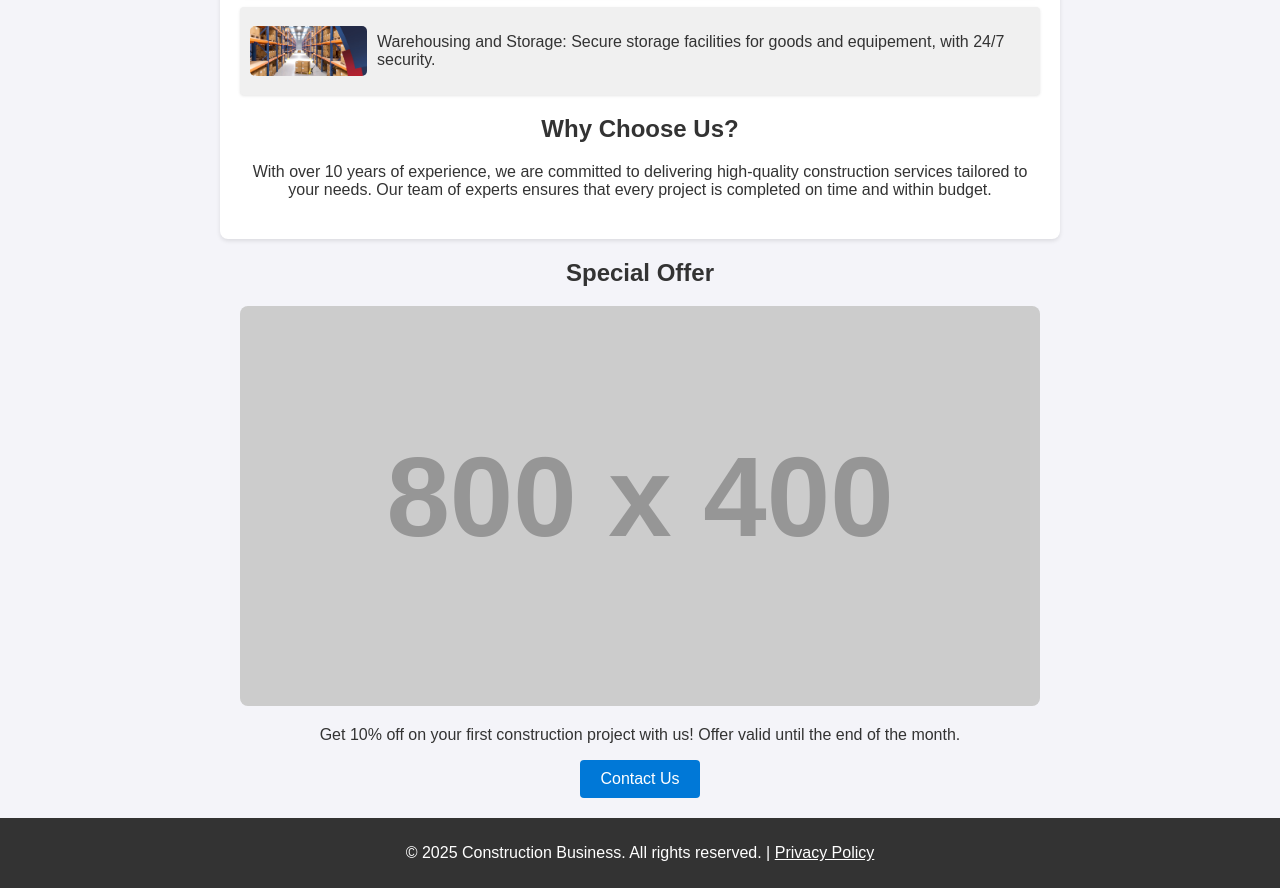
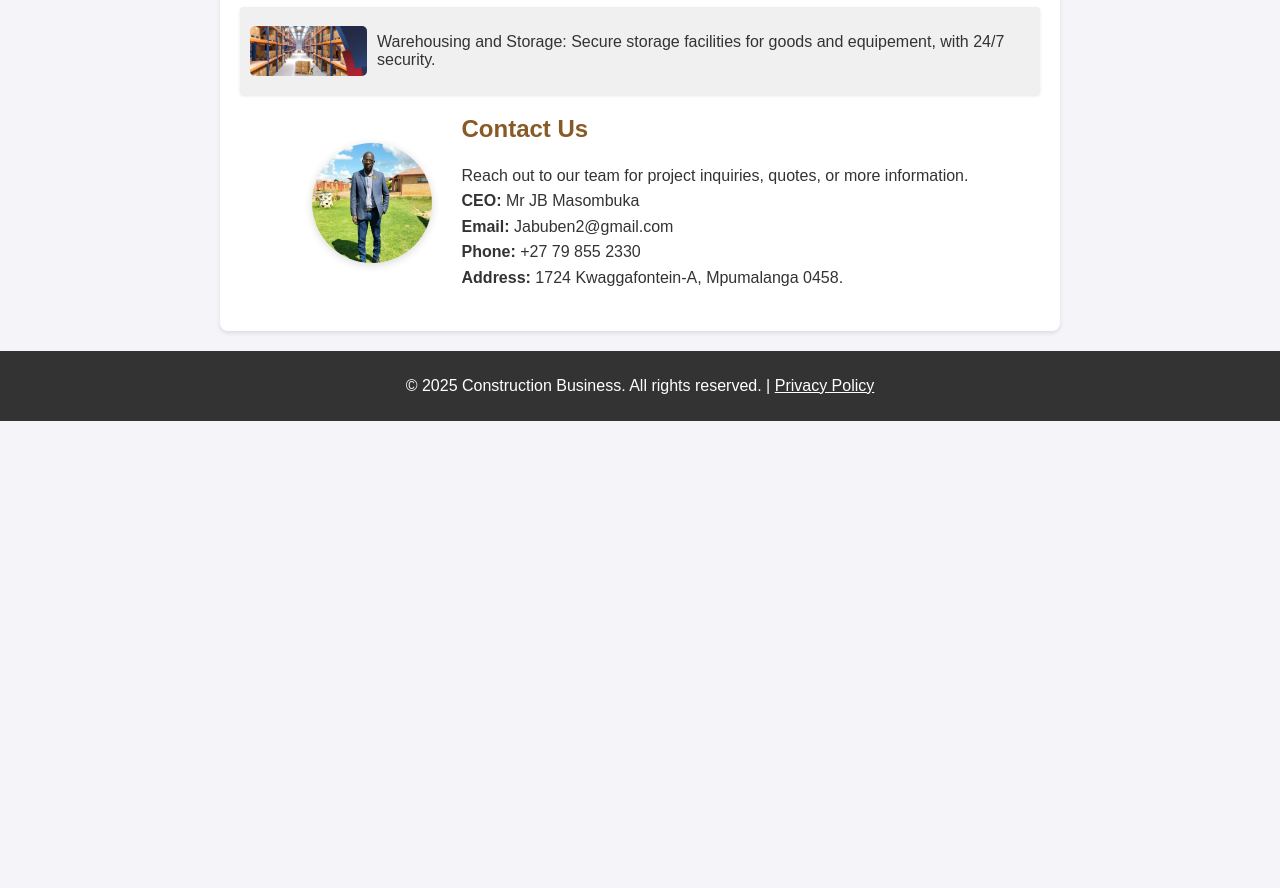
Before and after one commit to Hammer413/Sombukazi, a plain HTML site: page index.html in a window 1280 px wide. Shown: the part 1271-2159 px from the top of the page. After the commit the page ends 1692 px from the top, so only its background shows below. Drawn offline with Linux system fonts and the light colour scheme; placeholder pictures from the web are drawn by us.

Commit message:
Changes ti website

```diff
--- a/index.html
+++ b/index.html
@@ -93,12 +93,38 @@
             margin-right: 10px;
             border-radius: 5px;
         }
+        .contact-section {
+            display: flex;
+            align-items: center;
+            justify-content: center;
+            gap: 30px;
+            margin: 20px 0;
+            text-align: left;
+        }
+        .contact-section img {
+            width: 120px;
+            height: 120px;
+            border-radius: 50%;
+            object-fit: cover;
+            box-shadow: 0 2px 8px rgba(0,0,0,0.15);
+        }
+        .contact-details h2 {
+            margin-top: 0;
+            color: rgb(136, 90, 38);
+        }
+        .contact-details p {
+            margin: 10px 0 0 0;
+            line-height: 1.6;
+        }
         footer {
             text-align: center;
             padding: 10px 0;
             background-color: #333;
             color: white;
             margin-top: 20px;
+        }
+        a {
+            color: #0078d7;
         }
     </style>
 </head>
@@ -115,11 +141,9 @@
                 <b>Sombukazi Holdings PTY LTD</b> is a dynamic and innovative company established in 2024. Specializing in construction and transportation services and holdings services.
                 Our mission is to provide top-notch solutions, exceeding client expectation through unparalleled expertise, reliability, and efficiency.
                 <br>
-
                 Overview<br>
                 Sombukazi Holdings PTY LTD is a comprehensive construction and conversation company specializing in varios services, including paving, earthworks, and infrastructure development.
                 Our mission is to deliver top-notch services to government agencies, private sectors, and individuals, ensuring long lasting and sustainable solutions.
-
             </p>
         </div>
 
@@ -162,23 +186,23 @@
                 <img src="img/storage-solutions-web.jpg">
                 <p>Warehousing and Storage: Secure storage facilities for goods and equipement, with 24/7 security.</p>
             </div>
-
         </div>
 
-        <div class="ad-section">
-            <h2>Why Choose Us?</h2>
-            <p>With over 10 years of experience, we are committed to delivering high-quality construction services tailored to your needs. Our team of experts ensures that every project is completed on time and within budget.</p>
+        <div class="contact-section">
+            <img src="img/mashesha_2.jpg" alt="Contact Person">
+            <div class="contact-details">
+                <h2>Contact Us</h2>
+                <p>
+                    Reach out to our team for project inquiries, quotes, or more information.<br>
+                    <b>CEO:</b> Mr JB Masombuka<br>
+                    <b>Email:</b> Jabuben2@gmail.com<br>
+                    <b>Phone:</b> +27 79 855 2330<br>
+                    <b>Address:</b> 1724 Kwaggafontein-A, Mpumalanga 0458.<br>
+                </p>
+            </div>
         </div>
-    </div>
-    <div class="ad-section">
-        <h2>Special Offer</h2>
-        <img src="https://via.placeholder.com/800x400" alt="Special Offer">
-        <p>Get 10% off on your first construction project with us! Offer valid until the end of the month.</p>
-        <button onclick="alert('Thank you for your interest!')">Contact Us</button>
     </div>
 
     <footer>
         <p>&copy; 2025 Construction Business. All rights reserved. | <a href="#" style="color: white; text-decoration: underline;">Privacy Policy</a></p>
     </footer>
-</body>
-</html>
```
Also changed, not shown: img/mashesha_1.jpg (added), img/mashesha_2.jpg (added).
